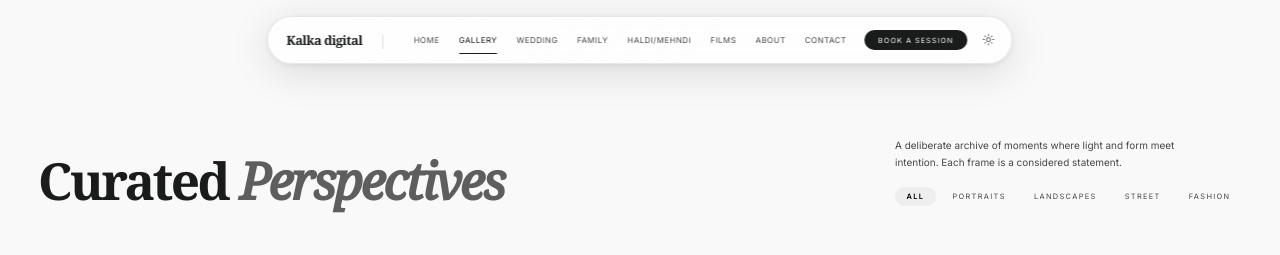
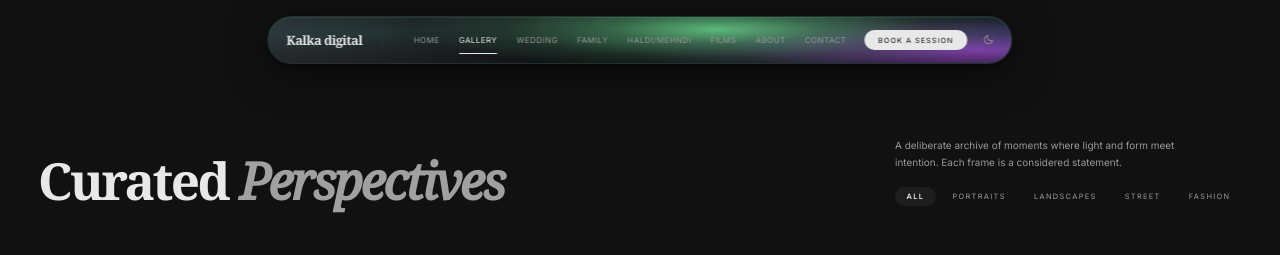
Before and after one commit to satyam88515115733751151588-del/Kalkaphotostudio.com, a plain HTML site: page gallery.html in a window 1280 px wide. Shown: the top 255 px of the page. Drawn offline with nearby package versions, Linux system fonts and the light colour scheme.

Commit message:
Add files via upload

```diff
--- a/main.js
+++ b/main.js
@@ -3,9 +3,14 @@
    ============================================= */
 
 // ---- THEME: apply before paint to prevent flash ----
+// Dark is default; only switch to light if explicitly saved
 (function() {
   const saved = localStorage.getItem('kd-theme');
-  if (saved === 'dark') document.documentElement.setAttribute('data-theme', 'dark');
+  if (saved === 'light') {
+    document.documentElement.removeAttribute('data-theme');
+  } else {
+    document.documentElement.setAttribute('data-theme', 'dark');
+  }
 })();
 
 document.addEventListener('DOMContentLoaded', () => {
@@ -25,8 +30,85 @@ document.addEventListener('DOMContentLoaded', () => {
     });
   });
 
-  // ---- NAVBAR SCROLL ----
+  // ---- AURORA NAVBAR OVERLAY ----
   const navbar = document.querySelector('.navbar');
+  if (navbar) {
+    const aurora = document.createElement('canvas');
+    aurora.className = 'navbar-aurora';
+    aurora.setAttribute('aria-hidden', 'true');
+    // Append AFTER other children so it's absolutely positioned on top via z-index
+    navbar.appendChild(aurora);
+
+    const ctx = aurora.getContext('2d');
+    let raf;
+
+    function resizeAurora() {
+      // Use getBoundingClientRect so we get the real rendered size, not flex-distorted offsetWidth
+      const rect = navbar.getBoundingClientRect();
+      aurora.width  = rect.width;
+      aurora.height = rect.height;
+    }
+    // Defer one frame so navbar is fully painted before measuring
+    requestAnimationFrame(resizeAurora);
+    window.addEventListener('resize', resizeAurora);
+
+    // Aurora — vivid curtains of light sweeping across the pill
+    // Each band sweeps horizontally like a real aurora curtain
+    const bands = [
+      { cx: 0.08, speed: 0.00055, phase: 0.0,  color: [60,  230, 180], pulseSpeed: 0.0009, pulsePhase: 0.0  },
+      { cx: 0.32, speed: 0.00040, phase: 1.8,  color: [40,  160, 255], pulseSpeed: 0.0007, pulsePhase: 1.1  },
+      { cx: 0.58, speed: 0.00065, phase: 3.4,  color: [180,  80, 240], pulseSpeed: 0.0011, pulsePhase: 2.3  },
+      { cx: 0.82, speed: 0.00048, phase: 5.1,  color: [60,  210, 230], pulseSpeed: 0.0008, pulsePhase: 3.7  },
+      { cx: 0.45, speed: 0.00035, phase: 0.9,  color: [120, 255, 160], pulseSpeed: 0.0006, pulsePhase: 4.2  },
+    ];
+
+    let last = 0, t = 0;
+    function drawAurora(ts) {
+      const dt = Math.min(ts - last, 50); // cap dt so a background tab doesn't snap
+      last = ts;
+      t += dt;
+
+      const w = aurora.width, h = aurora.height;
+      ctx.clearRect(0, 0, w, h);
+
+      bands.forEach(b => {
+        // Sweep: center x oscillates widely left-to-right across the full pill
+        const sweep = Math.sin(t * b.speed + b.phase);
+        const cx = (b.cx + sweep * 0.55) * w;
+
+        // Pulse: opacity breathes in and out
+        const pulse = 0.55 + 0.45 * Math.sin(t * b.pulseSpeed + b.pulsePhase);
+
+        // Vertical wobble: center y ripples gently
+        const cy = h * (0.5 + 0.28 * Math.cos(t * b.speed * 0.7 + b.phase * 1.3));
+
+        // Radius: wide horizontal ellipse — stretch x more than y
+        const rx = w * (0.38 + 0.12 * Math.abs(sweep));
+        const ry = h * (0.65 + 0.25 * pulse);
+
+        ctx.save();
+        ctx.translate(cx, cy);
+        ctx.scale(1, ry / rx); // squash into horizontal ellipse
+
+        const grad = ctx.createRadialGradient(0, 0, 0, 0, 0, rx);
+        const [r, g, bl] = b.color;
+        const alpha = pulse * 0.72;
+        grad.addColorStop(0,    `rgba(${r},${g},${bl},${alpha.toFixed(2)})`);
+        grad.addColorStop(0.35, `rgba(${r},${g},${bl},${(alpha * 0.5).toFixed(2)})`);
+        grad.addColorStop(0.7,  `rgba(${r},${g},${bl},${(alpha * 0.15).toFixed(2)})`);
+        grad.addColorStop(1,    `rgba(${r},${g},${bl},0)`);
+
+        ctx.fillStyle = grad;
+        ctx.beginPath();
+        ctx.arc(0, 0, rx, 0, Math.PI * 2);
+        ctx.fill();
+        ctx.restore();
+      });
+
+      raf = requestAnimationFrame(drawAurora);
+    }
+    raf = requestAnimationFrame(drawAurora);
+  }
   if (navbar) {
     window.addEventListener('scroll', () => {
       navbar.classList.toggle('scrolled', window.scrollY > 20);
--- a/styles.css
+++ b/styles.css
@@ -50,9 +50,9 @@
   --surface-tint: #a0a0a0;
   --surface-dim: #2a2a2a;
 
-  --island-bg: rgba(22, 22, 24, 0.78);
-  --island-border: rgba(255, 255, 255, 0.10);
-  --island-shadow: 0 8px 40px rgba(0,0,0,0.55), 0 1.5px 6px rgba(0,0,0,0.35), inset 0 1px 0 rgba(255,255,255,0.06);
+  --island-bg: rgba(12, 14, 18, 0.72);
+  --island-border: rgba(120, 220, 180, 0.18);
+  --island-shadow: 0 8px 40px rgba(0,0,0,0.55), 0 1.5px 6px rgba(0,0,0,0.35), inset 0 1px 0 rgba(120,220,180,0.10);
 }
 
 [data-theme="dark"] .footer {
@@ -74,6 +74,27 @@
 [data-theme="dark"] .mobile-link.active { color: #e8e8e8; }
 [data-theme="dark"] .btn-book-mobile { background: #e8e8e8; color: #111; }
 [data-theme="dark"] .award-row:hover { background: #fff; color: #000; }
+
+/* Gallery: "Explore More Works" text fix in dark mode */
+[data-theme="dark"] .btn-load-more {
+  color: var(--on-surface);
+  border-color: var(--outline-variant);
+}
+
+/* Filter tabs: active text should not be hard-coded black */
+[data-theme="dark"] .filter-tab.active,
+[data-theme="dark"] .filter-tab:hover {
+  color: var(--on-surface);
+  background: var(--surface-container);
+}
+
+/* Journal / Gears section: dark mode background */
+[data-theme="dark"] .journal-section {
+  background: var(--surface-container-lowest) !important;
+}
+[data-theme="dark"] .journal-card {
+  background: var(--surface-container-low);
+}
 
 *, *::before, *::after { box-sizing: border-box; margin: 0; padding: 0; }
 html { font-size: 80%; scroll-behavior: smooth; }
@@ -165,6 +186,27 @@ h1, h2, h3, .font-headline, .font-serif { font-family: 'Noto Serif', serif; }
     inset 0 1px 0 rgba(255,255,255,0.05);
 }
 
+/* ---- AURORA CANVAS inside navbar ---- */
+.navbar-aurora {
+  position: absolute;
+  inset: 0;
+  width: 100% !important;
+  height: 100% !important;
+  border-radius: 9999px;
+  pointer-events: none;
+  /* Keep out of flex flow */
+  flex: 0 0 0;
+  margin: 0;
+  padding: 0;
+  z-index: 0;
+  opacity: 0;
+  transition: opacity 1.2s ease;
+  mix-blend-mode: screen;
+}
+[data-theme="dark"] .navbar-aurora {
+  opacity: 1;
+}
+
 /* Liquid shimmer pseudo element */
 .navbar::before {
   content: '';
@@ -189,8 +231,8 @@ h1, h2, h3, .font-headline, .font-serif { font-family: 'Noto Serif', serif; }
   );
 }
 
-/* Everything inside sits above the shimmer */
-.navbar > * { position: relative; z-index: 1; }
+/* Everything inside sits above the shimmer, except the aurora canvas */
+.navbar > *:not(.navbar-aurora) { position: relative; z-index: 1; }
 
 .navbar-brand {
   font-family: 'Noto Serif', serif;
```
